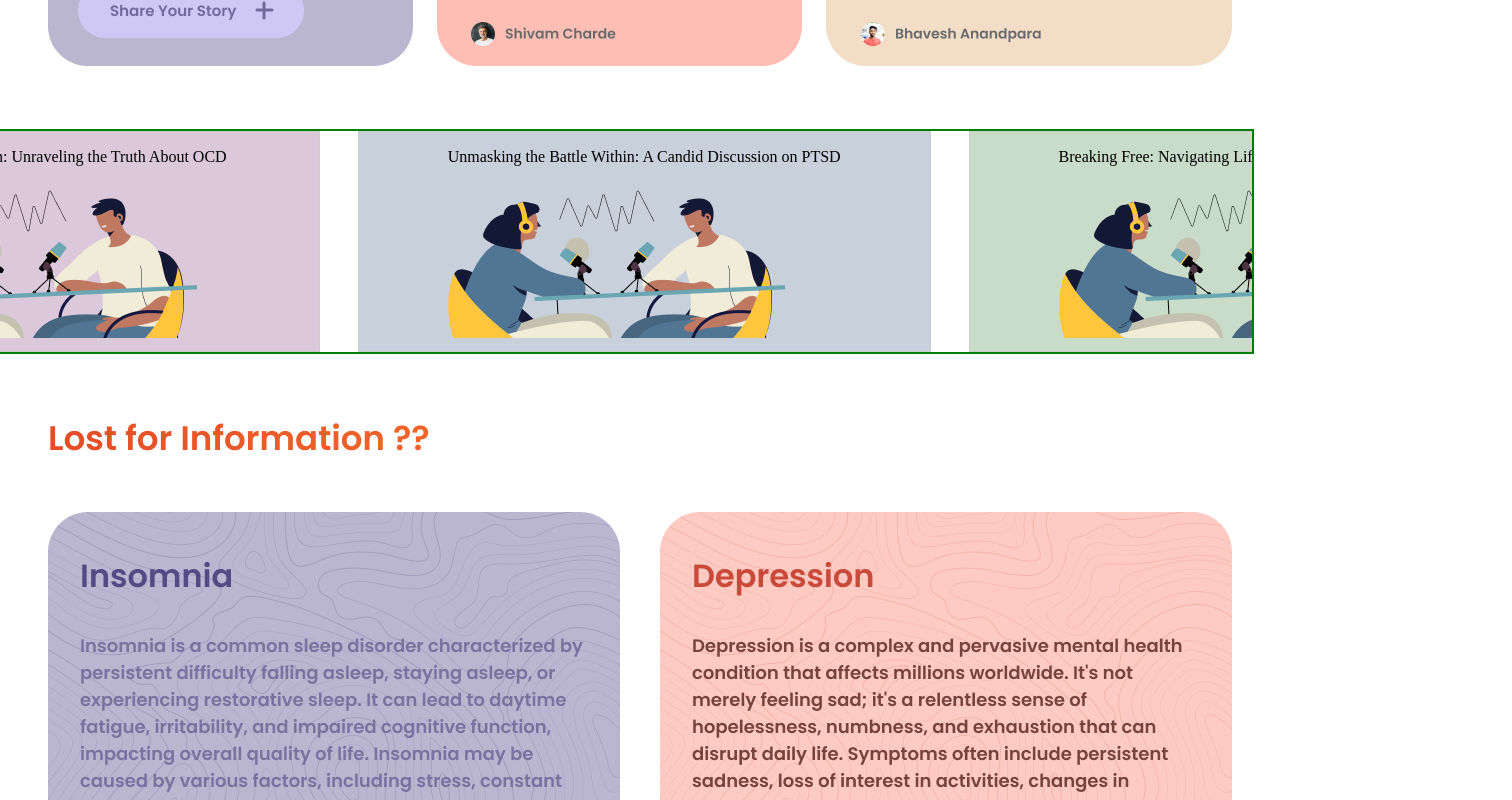
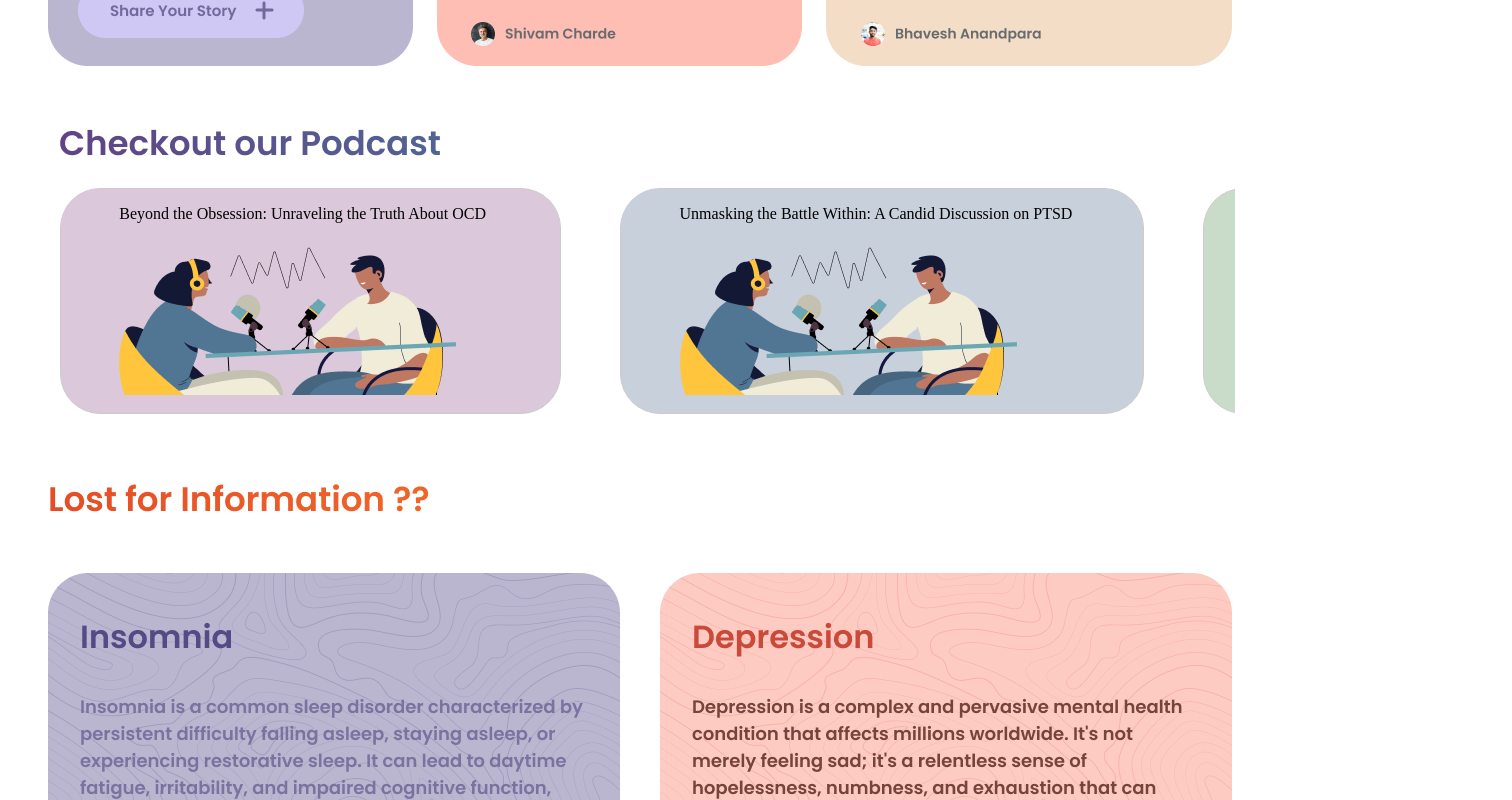
Before and after one commit to BhaveshAnandpara/ummeed, a React (Vite) app in the folder ummeed/: page /student in a window 1280 px wide. Shown: the part 1460-2260 px from the top of the page, 1512 px wide, since content can reach past the window. Built offline with nearby package versions, Linux system fonts and the light colour scheme.

Commit message:
Complete Done With Home Page (With Dynamic PodCastCards)

```diff
--- a/ummeed/src/pages/StudentDashboard/Home/Home.jsx
+++ b/ummeed/src/pages/StudentDashboard/Home/Home.jsx
@@ -4,6 +4,8 @@ import '../Home/Home.css'
 import HomePicOne from '../../../assets/Img/HomePicOne.png'
 import HomePagePicTwo from '../../../assets/Img/HomePagePicTwo.png'
 import HomePgeBlogThree from '../../../assets/Img/HomePgeBlogThree.png'
+import CheckoutourPodcast from '../../../assets/Img/CheckoutourPodcast.png'
+
 import PodcastImg from '../../../assets/Img/PodcastImg.png'
 import Podcats from '../../../assets/Img/Podcats.png'
 import PodcastCard from './PodcastCard/PodcastCard'
@@ -25,7 +27,9 @@ export default function Home() {
       <img src={HomePgeBlogThree} alt="My Image" />
       </div>
       <div className="HomeThreeImg">
-      {/* <img src={PodcastImg} alt="My Image" /> */}<PodcastCard/>
+      <img  className='CheckoutourPodcastImg' src={CheckoutourPodcast} alt="My Image" />
+
+      <PodcastCard/>
       </div>
       <div className="HomeThreeImg">
       <img src={Podcats} alt="My Image" />
--- a/ummeed/src/pages/StudentDashboard/Home/PodcastCard/PodcastCard.css
+++ b/ummeed/src/pages/StudentDashboard/Home/PodcastCard/PodcastCard.css
@@ -1,21 +1,25 @@
 .horizontal-card-scroll {
-  border: 2px solid green;
-    width: 85%;
-    overflow: auto;
-    white-space: nowrap;
-
-    display: flex;
+  /* border: 2px solid green; */
+  width: 83%;
+  overflow: auto;
+  margin-left: 9%;
+  white-space: nowrap;
+  display: flex;
 }
 
 .card {
-  width: 540px;
-  height: 219px;
-  padding-left: 6%;
-  margin-right: 38px;
+  height: 224px;
+  padding-left: 5%;
+  margin-right: 59px;
   background-color: #f0f0f0;
+  border-radius: 40px;
   padding-right: 6%;
   border: 1px solid #ccc;
 
+}
+.CheckoutourPodcastImg{
+  margin-left: 9%;
+  margin-bottom: 2%;
 }
 /* .podimg{
 
```
Also changed, not shown: ummeed/src/assets/Img/CheckoutourPodcast.png (added).
